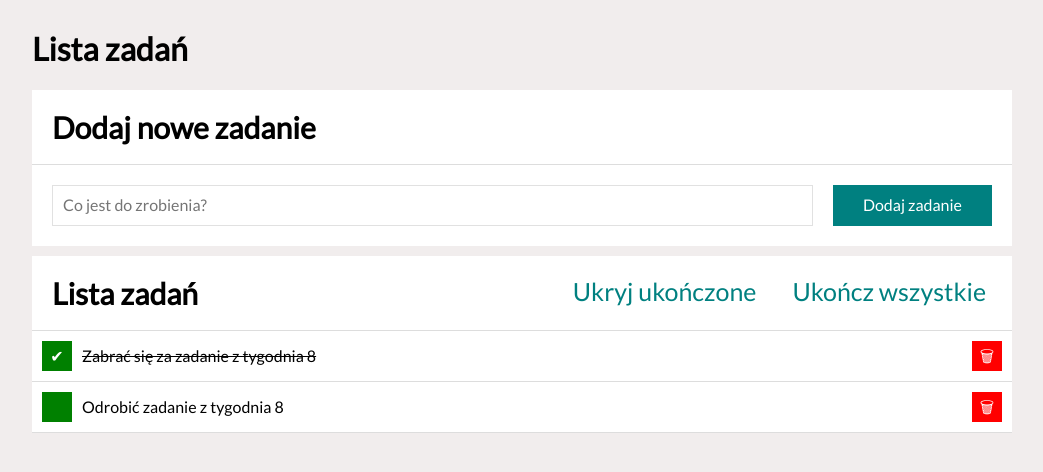
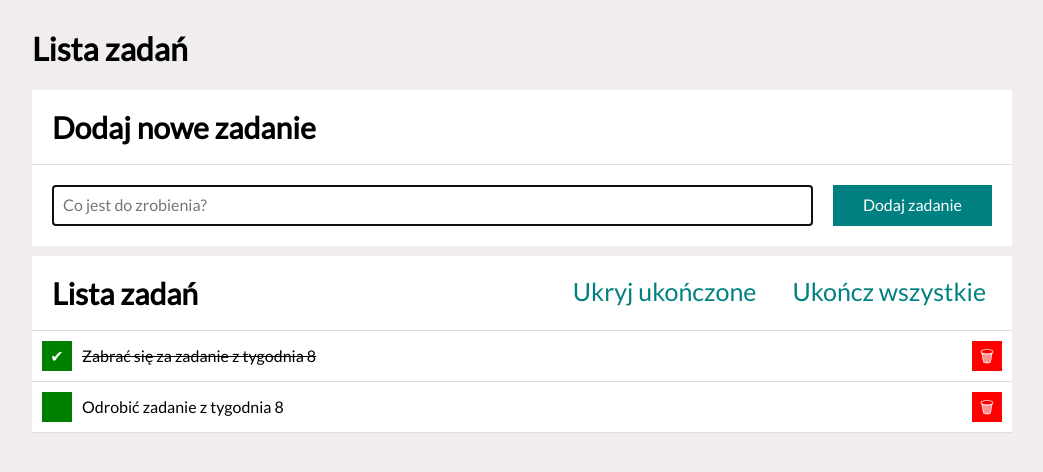
Before and after one commit to Mardrog/todo-list-react, a React (Create React App) app: page / in a window 1280 px wide. Shown: the top 472 px of the page, without its empty margins (118-1161 px from the left). Built offline with nearby package versions, Linux system fonts and the light colour scheme.

Commit message:
autofocus on input added

```diff
--- a/src/Form/index.js
+++ b/src/Form/index.js
@@ -6,11 +6,15 @@ const Form = () => (
             name="section__newTaskButton"
             className="section__input"
             placeholder="Co jest do zrobienia?"
-            autofocus required />
+            autoFocus
+            required />
+
         <button
             className="section__newTaskButton">Dodaj zadanie
         </button>
     </form>
+
 );
 
+
 export default Form;
```
